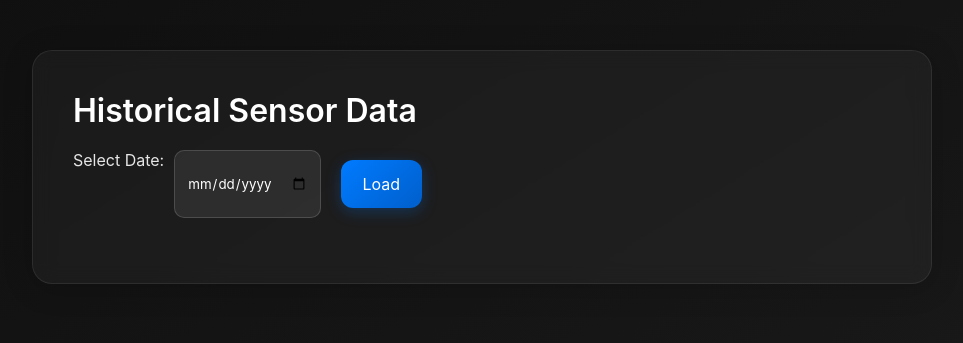
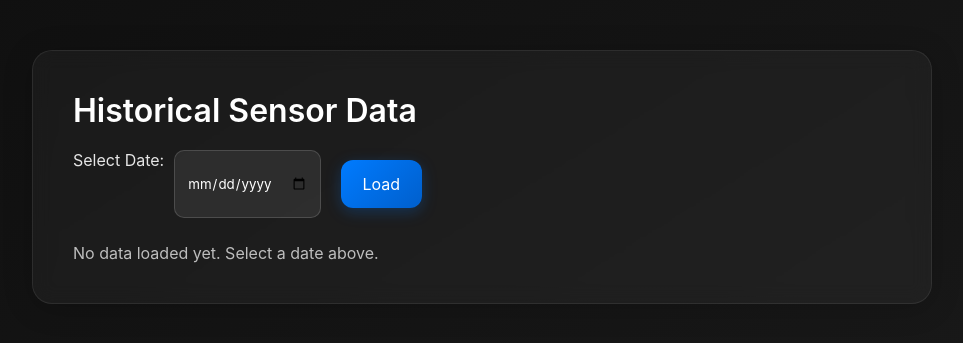
Before and after one commit to MattysLeduc/LeRover-IoT_Project, a Flask app: page /show-data in a window 1280 px wide. Shown: the part 51-394 px from the top of the page, without its empty margins (158-1121 px from the left). Run offline with Flask 3, Linux system fonts and the light colour scheme; some libraries are stand-ins or nearby versions.

```diff
--- a/flask_app/app.py
+++ b/flask_app/app.py
@@ -89,7 +89,7 @@ def show_data():
 
         chart_data = [
             {
-                "timestamp": r[0].strftime("%H:%M:%S"),
+                "timestamp": r[0].strftime("%H:%M:%S") if r[0] else None,
                 "ultrasonic": r[1],
                 "ir_left": r[2],
                 "ir_center": r[3],
@@ -113,9 +113,10 @@ def send_command():
     command = request.json.get("command")
 
     url = f"https://io.adafruit.com/api/v2/{ADAFRUIT_IO_USERNAME}/feeds/car-control/data"
-    requests.post(url, json={"value": command}, headers={
+    response = requests.post(url, data={"value": command}, headers={
         "X-AIO-Key": ADAFRUIT_IO_KEY
     })
+    print("AIO Response:", response.text)  # <-- DEBUG PRINT
 
     return jsonify({"status": "sent", "command": command})
 
--- a/flask_app/templates/show_data.html
+++ b/flask_app/templates/show_data.html
@@ -3,31 +3,65 @@
 
 <h1>Historical Sensor Data</h1>
 
-<form method="POST">
+<form method="POST" class="form-section">
     <label>Select Date:</label>
     <input type="date" name="date" required>
-    <button type="submit">Load</button>
+    <button type="submit" class="btn-primary">Load</button>
 </form>
 
 {% if chart_data %}
-    <canvas id="distanceChart"></canvas>
+    <div class="chart-container">
+        <canvas id="distanceChart"></canvas>
+    </div>
 
     <script src="https://cdn.jsdelivr.net/npm/chart.js"></script>
+
+    <!-- Convert to safe JSON for JS -->
     <script>
-        const labels = {{ chart_data|map(attribute='timestamp')|list }};
-        const distance = {{ chart_data|map(attribute='distance')|list }};
+        const chartData = {{ chart_data | tojson | safe }};
 
-        new Chart(document.getElementById("distanceChart"), {
-            type: 'line',
+        // Extract labels + data
+        const labels = chartData.map(row => row.timestamp);
+        const ultrasonic = chartData.map(row => row.ultrasonic);
+
+        const ctx = document.getElementById("distanceChart").getContext("2d");
+
+        new Chart(ctx, {
+            type: "line",
             data: {
                 labels: labels,
                 datasets: [{
-                    label: 'Distance (cm)',
-                    data: distance
+                    label: "Ultrasonic (cm)",
+                    data: ultrasonic,
+                    borderColor: "rgba(0, 200, 255, 1)",
+                    backgroundColor: "rgba(0, 200, 255, 0.2)",
+                    borderWidth: 2,
+                    tension: 0.25,
+                    pointRadius: 0
                 }]
+            },
+            options: {
+                responsive: true,
+                scales: {
+                    y: {
+                        beginAtZero: false,
+                        ticks: { color: "#ccc" },
+                        grid: { color: "rgba(255,255,255,0.1)" }
+                    },
+                    x: {
+                        ticks: { color: "#ccc" },
+                        grid: { color: "rgba(255,255,255,0.1)" }
+                    }
+                },
+                plugins: {
+                    legend: { labels: { color: "#fff" } }
+                }
             }
         });
     </script>
+
+{% else %}
+    <p style="margin-top:20px; opacity:0.8;">No data loaded yet. Select a date above.</p>
 {% endif %}
 
 {% endblock %}
```
